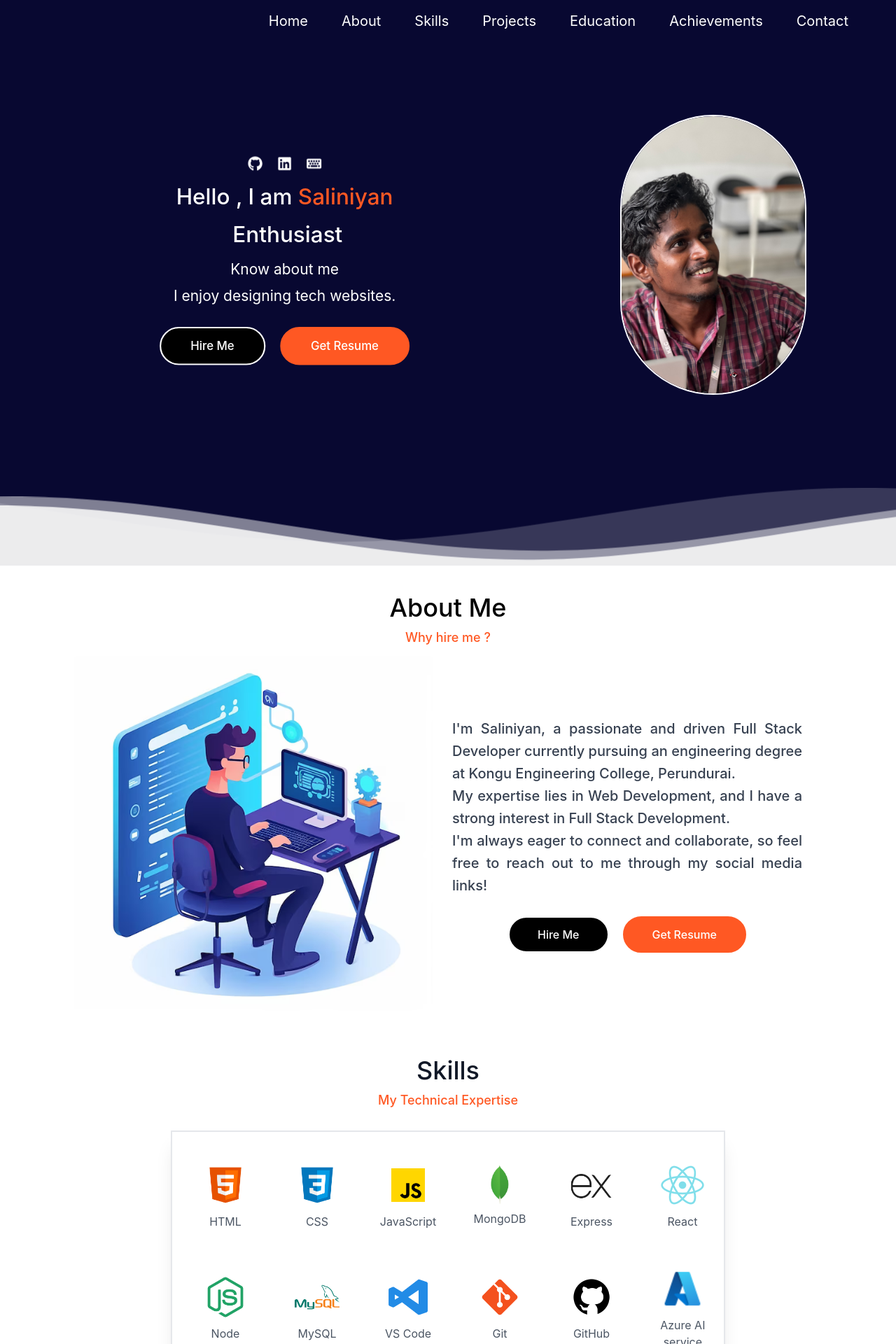
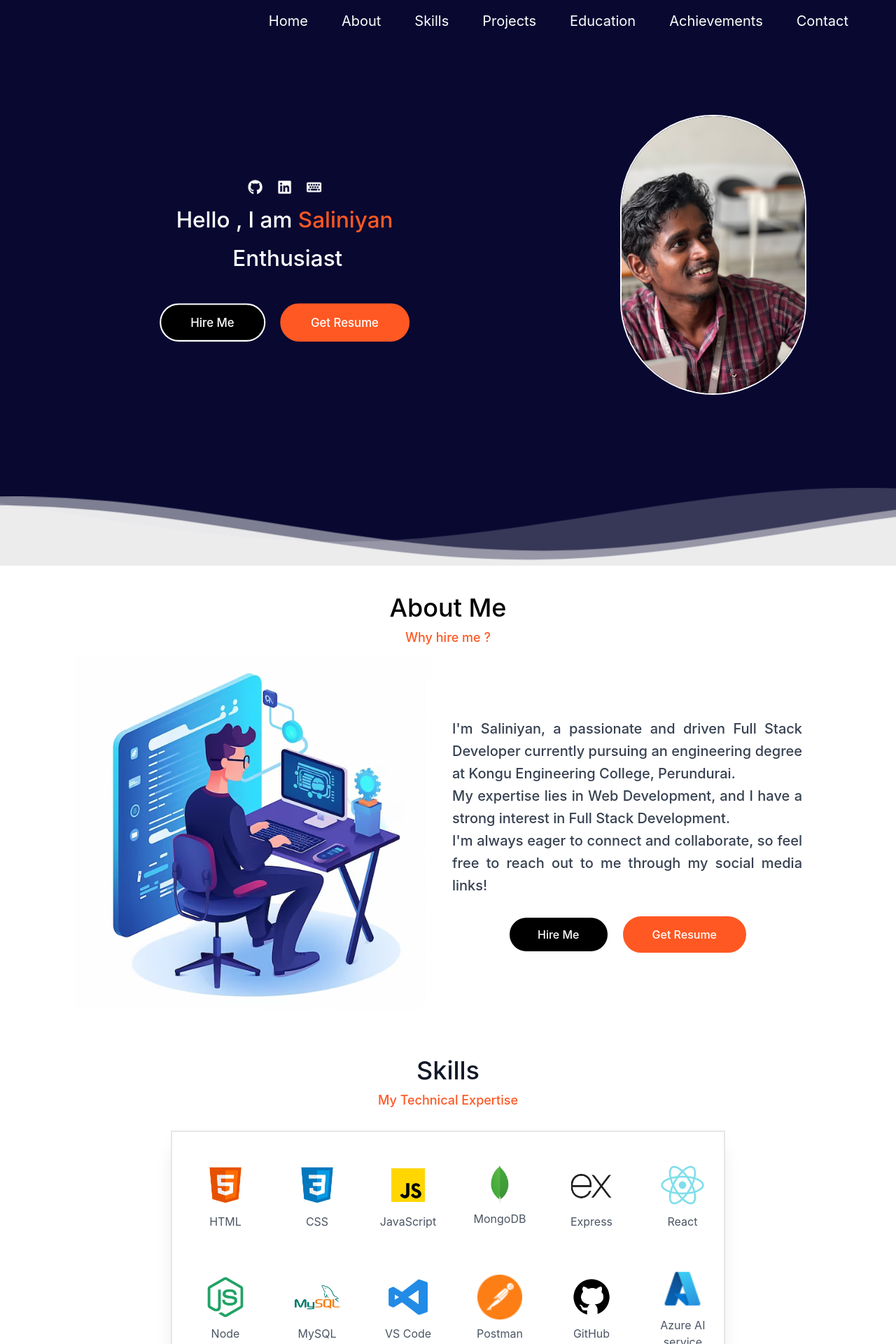
Before and after one commit to saliniyan/portfolio, a React (Create React App) app: page / in a window 1280 px wide. Shown: the top 1920 px of the page at 70% size. Built offline with nearby package versions, Linux system fonts and the light colour scheme.

Commit message:
resolved scrolling

```diff
--- a/src/components/Achievements.js
+++ b/src/components/Achievements.js
@@ -97,11 +97,10 @@ import {
   const educationRefs = useRef(education.map(() => React.createRef()));
   const achievementRefs = useRef(achievements.map(() => React.createRef()));
 
-  const scrollToRef = (ref) => {
+  const scrollToRef = (ref, offset = 100) => {
     if (ref?.current) {
-      const topOffset = 100; // Adjust this value as needed (e.g., height of your sticky header)
       const elementPosition = ref.current.getBoundingClientRect().top;
-      const offsetPosition = elementPosition + window.pageYOffset - topOffset;
+      const offsetPosition = elementPosition + window.pageYOffset - offset;
 
       window.scrollTo({
         top: offsetPosition,
@@ -109,7 +108,6 @@ import {
       });
     }
   };
-
 
   const renderCard = (item, ref) => (
     <div
@@ -197,7 +195,7 @@ import {
             {education.map((item, index) => (
               <button
                 key={item.id}
-                onClick={() => scrollToRef(educationRefs.current[index])}
+                onClick={() => scrollToRef(educationRefs.current[index], window.innerWidth < 1024 ? 200 : 100)}
                 className="w-full text-left p-4 rounded-xl border-2 border-gray-200 bg-white hover:bg-gray-50"
               >
                 <div className="flex items-center gap-3">
@@ -236,7 +234,7 @@ import {
             {achievements.map((item, index) => (
               <button
                 key={item.id}
-                onClick={() => scrollToRef(achievementRefs.current[index])}
+                onClick={() => scrollToRef(achievementRefs.current[index], window.innerWidth < 1024 ? 200 : 100)}
                 className="w-full text-left p-4 rounded-xl border-2 border-gray-200 bg-white hover:bg-gray-50"
               >
                 <div className="flex items-center gap-3">
--- a/src/components/Profile.js
+++ b/src/components/Profile.js
@@ -44,22 +44,6 @@ const Profile = () => {
               delaySpeed={1000}
             />
           </div>
-          <p
-            data-aos="zoom-in-up"
-            data-aos-duration="2000"
-            data-aos-once="false"
-            className="mb-2 text-white text-lg md:text-xl leading-relaxed"
-          >
-            Know about me
-          </p>
-          <p
-            data-aos="zoom-in-up"
-            data-aos-duration="2000"
-            data-aos-once="false"
-            className="text-lg text-white md:text-xl"
-          >
-            I enjoy designing tech websites.
-          </p>
           <div
             data-aos="zoom-in-up"
             data-aos-duration="2000"
--- a/src/components/SkillsData.js
+++ b/src/components/SkillsData.js
@@ -46,8 +46,8 @@ const SkillsData = [
   },
   {
     id: "10",
-    name: "Git",
-    image: require("../assets/Images/git.png"),
+    name: "Postman",
+    image: require("../assets/Images/postman.png"),
   },
   {
     id: "11",
```
